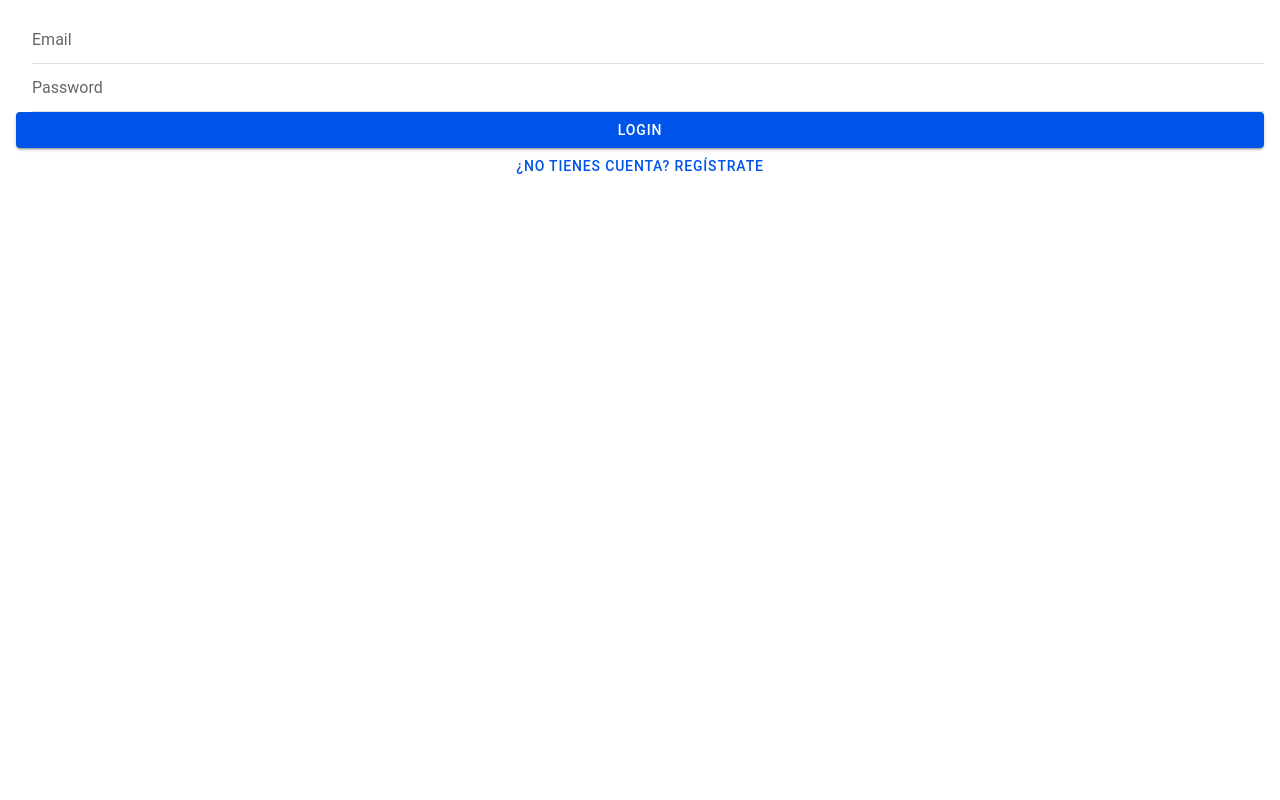
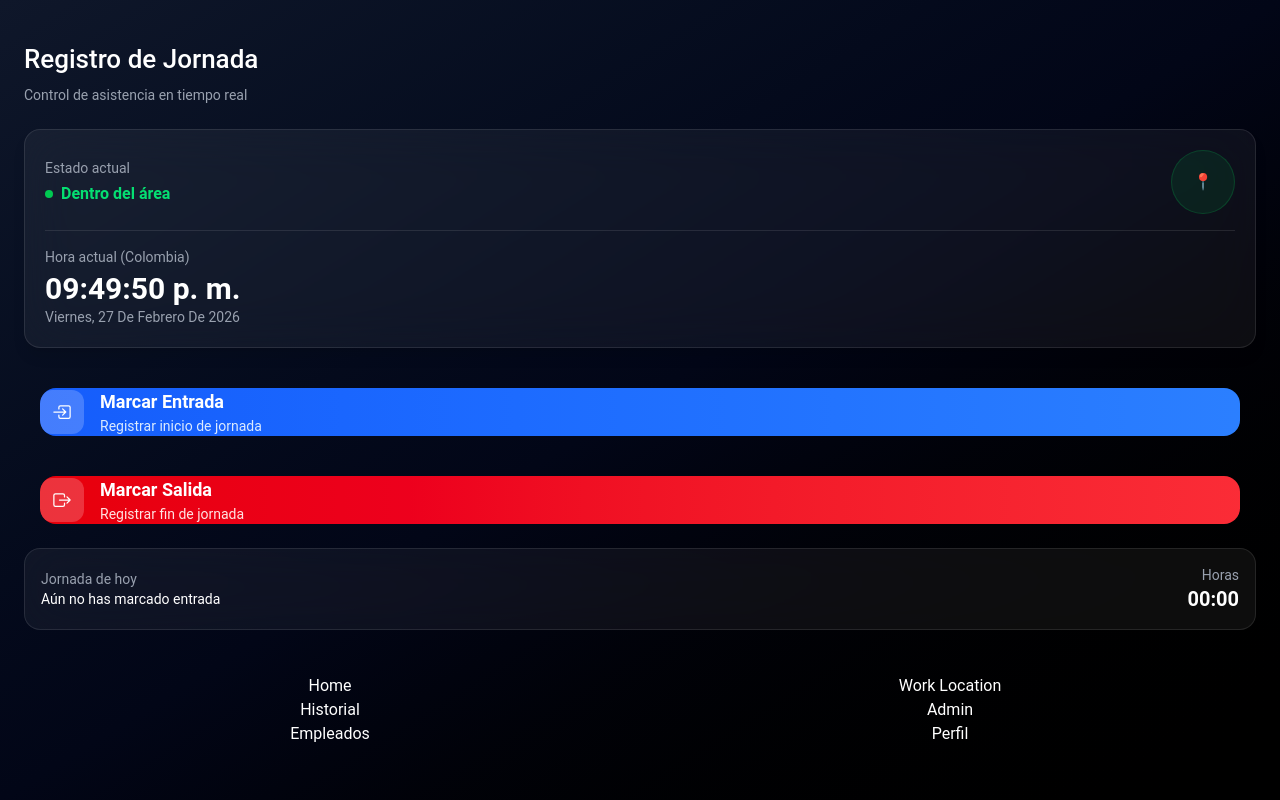
Before and after one commit to Romerito1125/Challenges-Moviles, a React (Vite) app: page /home in a window 1280 px wide. Before the commit this address led to /login. Built offline with nearby package versions, Linux system fonts and the light colour scheme; no server answers; the database is empty.

Commit message:
Challenge 09 - Avance proyecto.

```diff
--- a/src/App.tsx
+++ b/src/App.tsx
@@ -1,38 +1,35 @@
-import { Redirect, Route } from 'react-router-dom';
-import { IonApp, IonRouterOutlet, setupIonicReact } from '@ionic/react';
-import { IonReactRouter } from '@ionic/react-router';
+import { Redirect, Route } from "react-router-dom";
+import { IonApp, IonRouterOutlet, setupIonicReact } from "@ionic/react";
+import { IonReactRouter } from "@ionic/react-router";
 
-import { AuthProvider } from './context/AuthContext';
-import { TasksProvider } from './context/TareasContext';
-import { ContactsProvider } from './context/ContactContext';
+import { AuthProvider } from "./context/AuthContext";
+import { TasksProvider } from "./context/TareasContext";
+import { ContactsProvider } from "./context/ContactContext";
 
-
-import Login from './pages/Login';
-import Registro from './pages/Registro';
-import Home from './pages/Home';
-import Contacts from './pages/Contacts';
-import WorkLocation from './pages/WorkLocation';
-import EmployeeHistory from './pages/WorkHistory';
-import AdminDashboard from './pages/AdminDashboard';
-import EmployeesAdmin from './pages/EmployeesManagement';
-import EmployeeProfile from './pages/Profile';
-
+import Login from "./pages/Login";
+import Registro from "./pages/Registro";
+import Home from "./pages/Home";
+ import WorkLocation from "./pages/WorkLocation";
+import EmployeeHistory from "./pages/WorkHistory";
+import AdminDashboard from "./pages/AdminDashboard";
+import EmployeesAdmin from "./pages/EmployeesManagement";
+import EmployeeProfile from "./pages/Profile";
 
 /* Core CSS required for Ionic components to work properly */
-import '@ionic/react/css/core.css';
+import "@ionic/react/css/core.css";
 
 /* Basic CSS for apps built with Ionic */
-import '@ionic/react/css/normalize.css';
-import '@ionic/react/css/structure.css';
-import '@ionic/react/css/typography.css';
+import "@ionic/react/css/normalize.css";
+import "@ionic/react/css/structure.css";
+import "@ionic/react/css/typography.css";
 
 /* Optional CSS utils that can be commented out */
-import '@ionic/react/css/padding.css';
-import '@ionic/react/css/float-elements.css';
-import '@ionic/react/css/text-alignment.css';
-import '@ionic/react/css/text-transformation.css';
-import '@ionic/react/css/flex-utils.css';
-import '@ionic/react/css/display.css';
+import "@ionic/react/css/padding.css";
+import "@ionic/react/css/float-elements.css";
+import "@ionic/react/css/text-alignment.css";
+import "@ionic/react/css/text-transformation.css";
+import "@ionic/react/css/flex-utils.css";
+import "@ionic/react/css/display.css";
 
 /**
  * Ionic Dark Mode
@@ -43,40 +40,40 @@ import '@ionic/react/css/display.css';
 
 /* import '@ionic/react/css/palettes/dark.always.css'; */
 /* import '@ionic/react/css/palettes/dark.class.css'; */
-import '@ionic/react/css/palettes/dark.system.css';
+import "@ionic/react/css/palettes/dark.system.css";
 
 /* Theme variables */
-import './theme/variables.css';
+import "./theme/variables.css";
 
 setupIonicReact();
 
 const App: React.FC = () => (
   <IonApp>
     <IonReactRouter>
-
       <AuthProvider>
         <TasksProvider>
           <ContactsProvider>
-
+            <IonRouterOutlet>
               <Route path="/login" component={Login} exact />
               <Route path="/register" component={Registro} exact />
 
               <Route path="/home" component={Home} exact />
-              <Route path="/contacts" component={Contacts} exact />
               <Route path="/work-location" component={WorkLocation} exact />
-              <Route path="/employee-history" component={EmployeeHistory} exact />
+              <Route
+                path="/employee-history"
+                component={EmployeeHistory}
+                exact
+              />
               <Route path="/admin-dashboard" component={AdminDashboard} exact />
               <Route path="/employees" component={EmployeesAdmin} exact />
               <Route path="/profile" component={EmployeeProfile} exact />
               <Redirect exact from="/" to="/login" />
-
+            </IonRouterOutlet>
           </ContactsProvider>
         </TasksProvider>
       </AuthProvider>
-
     </IonReactRouter>
   </IonApp>
-
 );
 
 export default App;
--- a/src/pages/Contacts.tsx
+++ /dev/null
@@ -1,54 +0,0 @@
-import {
-  IonPage,
-  IonContent,
-  IonHeader,
-  IonToolbar,
-  IonTitle
-} from "@ionic/react";
-
-import { useContext } from "react";
-import { ContactsContext } from "../context/ContactContext";
-import useNetwork from "../hooks/useNetwork";
-
-import AddContact from "../components/AddContact";
-import ContactList from "../components/ContactList";
-
-const Contact: React.FC = () => {
-
-  const { contacts, loading, addContact, deleteContact } = useContext(ContactsContext);
-  const { isOnline } = useNetwork();
-
-  return (
-    <IonPage>
-      <IonHeader>
-        <IonToolbar>
-          <IonTitle>Contactos</IonTitle>
-        </IonToolbar>
-      </IonHeader>
-
-      <IonContent className="ion-padding">
-
-        {!isOnline && (
-          <p style={{ color: "red" }}>
-            Sin conexión - acciones deshabilitadas
-          </p>
-        )}
-
-        <AddContact onAdd={addContact} disabled={!isOnline} />
-
-        {loading ? (
-          <p>Cargando contactos...</p>
-        ) : (
-          <ContactList
-            contacts={contacts}
-            onDelete={deleteContact}
-            disabled={!isOnline}
-          />
-        )}
-
-      </IonContent>
-    </IonPage>
-  );
-};
-
-export default Contact;
--- a/src/pages/Home.tsx
+++ b/src/pages/Home.tsx
@@ -1,15 +1,21 @@
 import { IonPage, IonContent, IonIcon } from "@ionic/react";
 import { useEffect, useState } from "react";
-import {
-  exitOutline,
-  enterOutline,
-
-} from 'ionicons/icons';
+import { exitOutline, enterOutline } from "ionicons/icons";
+import { useHistory } from "react-router-dom";
 
 export default function EmployeeHome() {
   const [time, setTime] = useState("");
   const [date, setDate] = useState("");
+  const history = useHistory();
 
+  const goToLogin = () => history.push("/login");
+  const goToRegister = () => history.push("/register");
+  const goToHome = () => history.push("/home");
+  const goToWorkLocation = () => history.push("/work-location");
+  const goToEmployeeHistory = () => history.push("/employee-history");
+  const goToAdminDashboard = () => history.push("/admin-dashboard");
+  const goToEmployees = () => history.push("/employees");
+  const goToProfile = () => history.push("/profile");
   useEffect(() => {
     const updateClock = () => {
       const now = new Date();
@@ -43,7 +49,6 @@ export default function EmployeeHome() {
     <IonPage>
       <IonContent>
         <div className="min-h-screen bg-linear-to-br from-[#0f172a] via-[#020617] to-black text-white p-6 flex flex-col gap-6">
-
           {/* HEADER */}
           <div>
             <h1 className="text-3xl font-bold">Registro de Jornada</h1>
@@ -54,7 +59,6 @@ export default function EmployeeHome() {
 
           {/* CARD PRINCIPAL */}
           <div className="bg-white/5 backdrop-blur-xl border border-white/10 rounded-2xl p-5 shadow-lg">
-
             <div className="flex justify-between items-center">
               <div>
                 <p className="text-gray-400 text-sm">Estado actual</p>
@@ -77,9 +81,7 @@ export default function EmployeeHome() {
 
             {/* HORA */}
             <div>
-              <p className="text-gray-400 text-sm">
-                Hora actual (Colombia)
-              </p>
+              <p className="text-gray-400 text-sm">Hora actual (Colombia)</p>
               <p className="text-3xl font-bold mt-1">{time}</p>
               <p className="text-gray-400 text-sm capitalize">{date}</p>
             </div>
@@ -91,11 +93,18 @@ export default function EmployeeHome() {
               <button className="w-full flex items-center justify-between px-6 py-4 bg-gradient-to-r from-blue-600 to-blue-500 shadow-lg shadow-blue-900/30 active:scale-95 hover:scale-[1.02] transition-all duration-150">
                 <div className="flex items-center gap-4">
                   <div className="bg-white/20 p-3 rounded-xl flex items-center justify-center">
-                    <IonIcon icon={enterOutline} className="text-white text-xl" />
+                    <IonIcon
+                      icon={enterOutline}
+                      className="text-white text-xl"
+                    />
                   </div>
                   <div className="text-left">
-                    <p className="text-white font-semibold text-lg">Marcar Entrada</p>
-                    <p className="text-blue-100 text-sm">Registrar inicio de jornada</p>
+                    <p className="text-white font-semibold text-lg">
+                      Marcar Entrada
+                    </p>
+                    <p className="text-blue-100 text-sm">
+                      Registrar inicio de jornada
+                    </p>
                   </div>
                 </div>
               </button>
@@ -108,18 +117,23 @@ export default function EmployeeHome() {
               <button className="w-full flex items-center justify-between px-6 py-4 bg-gradient-to-r from-red-600 to-red-500 shadow-lg shadow-red-900/30 active:scale-95 hover:scale-[1.02] transition-all duration-150">
                 <div className="flex items-center gap-4">
                   <div className="bg-white/20 p-3 rounded-xl flex items-center justify-center">
-                    <IonIcon icon={exitOutline} className="text-white text-xl" />
+                    <IonIcon
+                      icon={exitOutline}
+                      className="text-white text-xl"
+                    />
                   </div>
                   <div className="text-left">
-                    <p className="text-white font-semibold text-lg">Marcar Salida</p>
-                    <p className="text-red-100 text-sm">Registrar fin de jornada</p>
+                    <p className="text-white font-semibold text-lg">
+                      Marcar Salida
+                    </p>
+                    <p className="text-red-100 text-sm">
+                      Registrar fin de jornada
+                    </p>
                   </div>
                 </div>
               </button>
             </div>
           </div>
-
-
 
           {/* RESUMEN */}
           <div className="bg-white/5 backdrop-blur-xl border border-white/10 rounded-2xl p-4 flex justify-between items-center">
@@ -134,8 +148,16 @@ export default function EmployeeHome() {
             </div>
           </div>
 
+          <div className="grid grid-cols-2 gap-2 mt-6">
+            <button onClick={goToHome}>Home</button>
+            <button onClick={goToWorkLocation}>Work Location</button>
+            <button onClick={goToEmployeeHistory}>Historial</button>
+            <button onClick={goToAdminDashboard}>Admin</button>
+            <button onClick={goToEmployees}>Empleados</button>
+            <button onClick={goToProfile}>Perfil</button>
+          </div>
         </div>
-      </IonContent >
-    </IonPage >
+      </IonContent>
+    </IonPage>
   );
 }
```
Lines whose indentation alone changed are shown as unchanged.
